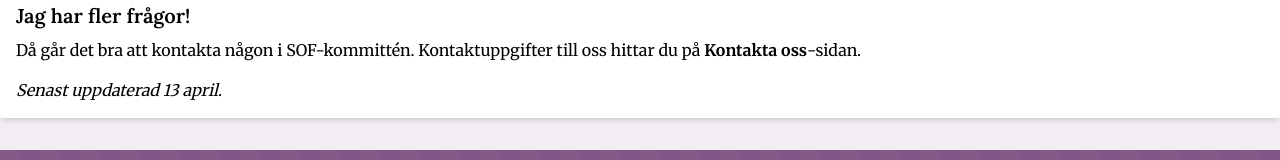
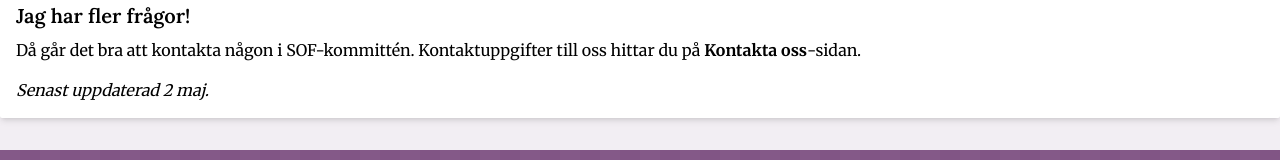
Before and after one commit to WheresMarco/SOF23, a Next.js app: page /fragor-svar in a window 1280 px wide. Shown: the part 1360-1520 px from the top of the page. Built offline with nearby package versions, Linux system fonts and the light colour scheme.

Commit message:
Fix prev.

```diff
--- a/app/fragor-svar/page.js
+++ b/app/fragor-svar/page.js
@@ -164,7 +164,7 @@ export default function FragorSvar() {
             -sidan.
           </p>
 
-          <p className="italic">Senast uppdaterad 13 april.</p>
+          <p className="italic">Senast uppdaterad 2 maj.</p>
         </div>
       </div>
     </div>
```
